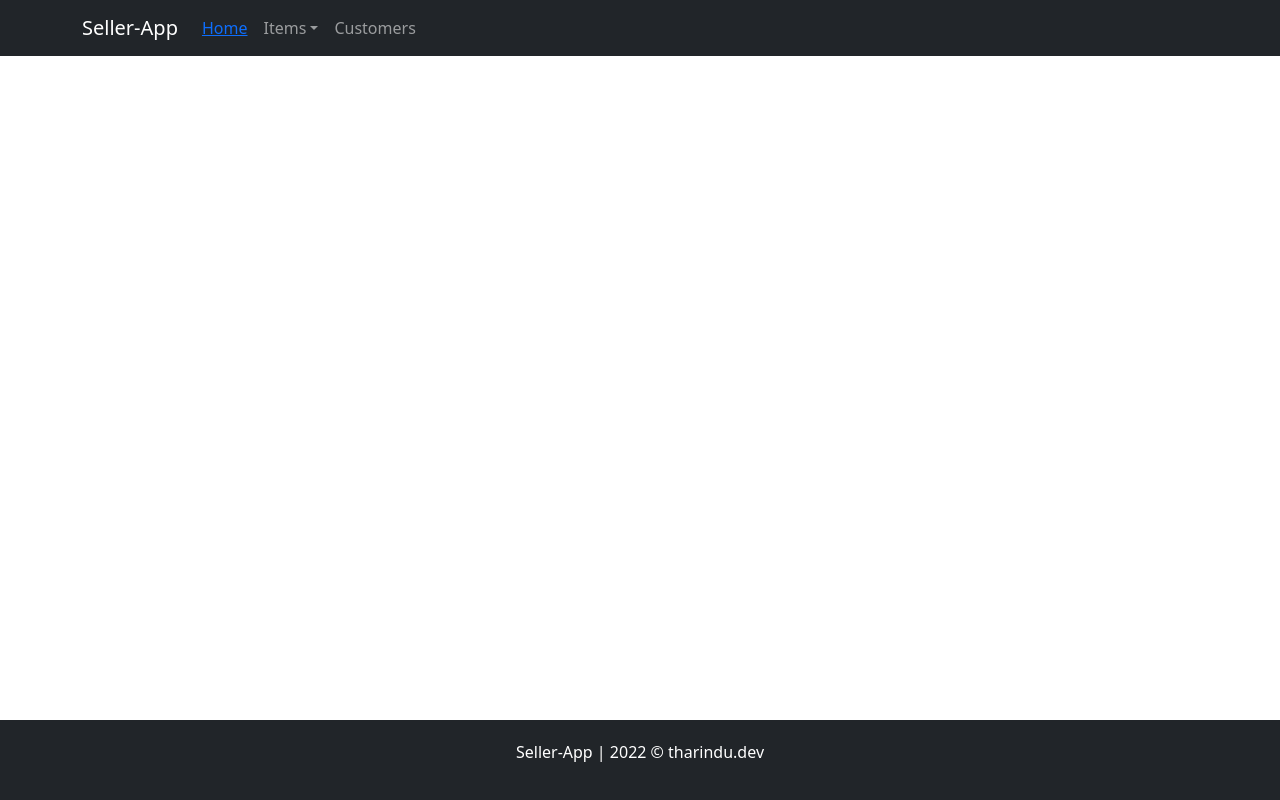
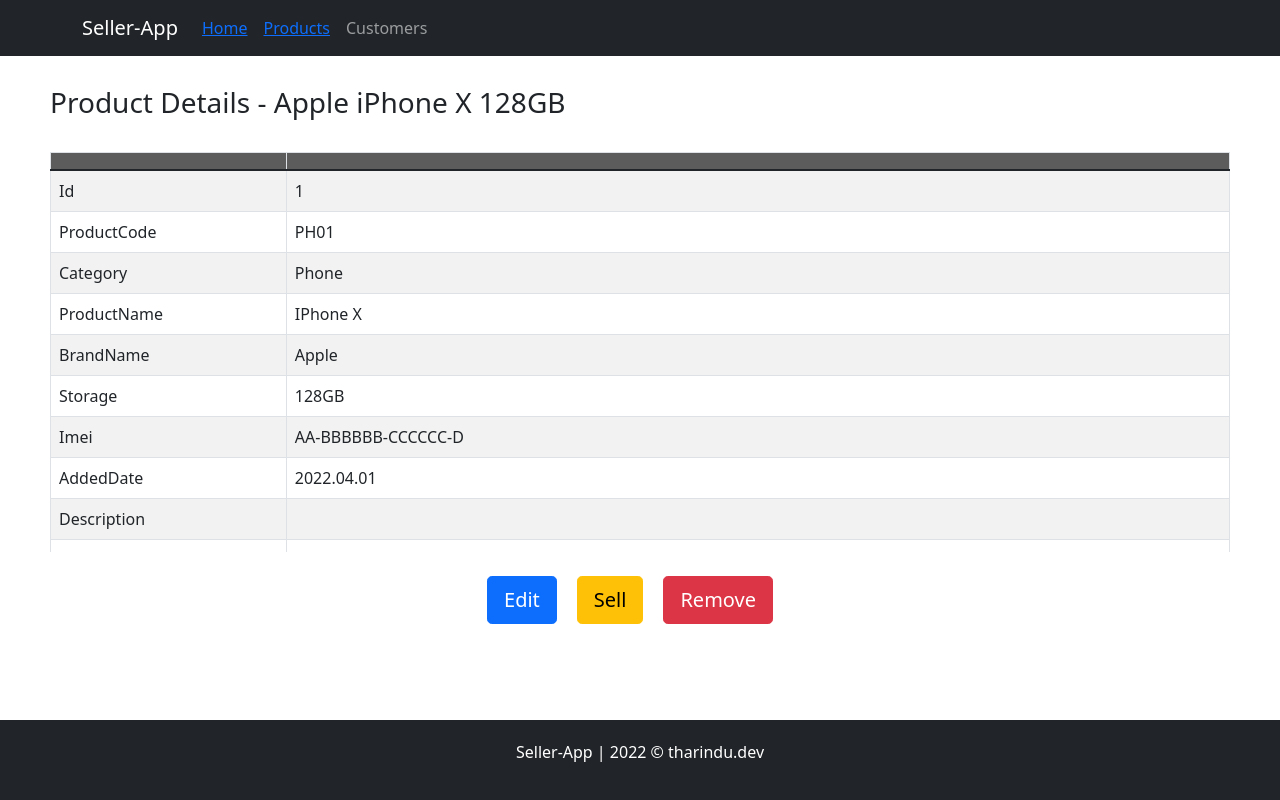
Before and after one commit to truethari/seller-app, a React (Create React App) app: page /products/1 in a window 1280 px wide. Built offline with nearby package versions, Linux system fonts and the light colour scheme.

Commit message:
Item --> Product

```diff
--- a/src/components/addItem.jsx
+++ b/src/components/addProduct.jsx
@@ -1,10 +1,10 @@
 import React, { Component } from "react";
 import { Form, Col, Row } from "react-bootstrap";
 
-import { getCategories, getKeys } from "../services/fakeItems";
+import { getCategories, getKeys } from "../services/fakeProducts";
 import { capitalizeFirstLetter } from "./utils/strings";
 
-class AddItem extends Component {
+class AddProduct extends Component {
   state = {
     selectedCategory: "Select..",
     dataObject: {},
@@ -70,4 +70,4 @@
   }
 }
 
-export default AddItem;
+export default AddProduct;
--- a/src/components/navBar.jsx
+++ b/src/components/navBar.jsx
@@ -1,6 +1,6 @@
 import React, { Component } from "react";
 import { Link } from "react-router-dom";
-import { Navbar, NavDropdown, Nav, Container } from "react-bootstrap";
+import { Navbar, Nav, Container } from "react-bootstrap";
 
 class NavBarC extends Component {
   render() {
@@ -13,16 +13,9 @@
               <Nav.Link>
                 <Link to="/">Home</Link>
               </Nav.Link>
-              <NavDropdown title="Items" id="collasible-nav-dropdown">
-                <NavDropdown.Item>
-                  <Link to="/allitems">All Items</Link>
-                </NavDropdown.Item>
-                <NavDropdown.Divider />
-                <NavDropdown.Item>Add Item</NavDropdown.Item>
-                <NavDropdown.Item>Sell Item</NavDropdown.Item>
-                <NavDropdown.Divider />
-                <NavDropdown.Item>Remove Item</NavDropdown.Item>
-              </NavDropdown>
+              <Nav.Link>
+                <Link to="/products">Products</Link>
+              </Nav.Link>
               <Nav.Link>Customers</Nav.Link>
             </Nav>
           </Container>
--- a/src/components/itemDetails.jsx
+++ b/src/components/productDetails.jsx
@@ -2,20 +2,20 @@
 import { useParams } from "react-router-dom";
 import { Button } from "react-bootstrap";
 
-import { getItem } from "../services/fakeItems";
-import ItemDescriptionTable from "./tables/itemDescription";
+import { getProduct } from "../services/fakeProducts";
+import ProductDescriptionTable from "./tables/productDescription";
 
 import "../App.css";
 
-const ItemDetails = () => {
+const ProductDetails = () => {
   const { id } = useParams();
-  const item = getItem(parseInt(id));
+  const item = getProduct(parseInt(id));
 
   return (
     <div className="content">
-      <h3>Item Details - {item.name}</h3>
+      <h3>Product Details - {item.name}</h3>
       <br />
-      <ItemDescriptionTable
+      <ProductDescriptionTable
         columns={{
           _a: "20%",
           _b: "80%",
@@ -50,4 +50,4 @@
   );
 };
 
-export default ItemDetails;
+export default ProductDetails;
--- a/src/components/allItems.jsx
+++ b/src/components/products.jsx
@@ -1,26 +1,26 @@
 import React, { Component } from "react";
 import { Button } from "react-bootstrap";
 
-import { getAllItems } from "../services/fakeItems";
-import AddItem from "./addItem";
+import { getAllProducts } from "../services/fakeProducts";
+import AddProduct from "./addProduct";
 import Notification from "./common/notification";
-import AllItemsTableBody from "./tables/allItemsTable";
-import ItemDescriptionTable from "./tables/itemDescription";
+import ProductDescriptionTable from "./tables/productDescription";
+import ProductsTableBody from "./tables/productsTable";
 
-class AllItems extends Component {
+class Products extends Component {
   state = {
-    items: getAllItems(),
+    items: getAllProducts(),
     columns: {
       "#": "3%",
       ID: "5%",
-      "Item Code": "7%",
+      "Product Code": "7%",
       Name: "30%",
       Price: "10%",
       Description: "15%",
       _buttons: "20%",
     },
     sellNotificationOpen: false,
-    selectedItemObject: {},
+    selectedProductObject: {},
     action: "",
     notificationHeading: "",
     notificationDescription: "",
@@ -32,7 +32,7 @@
 
   generateDescription(object) {
     return (
-      <ItemDescriptionTable
+      <ProductDescriptionTable
         columns={{
           _a: "20%",
           _b: "80%",
@@ -44,13 +44,13 @@
 
   handleSellButton = (object) => {
     const notificationHeading =
-      this.state.action + " " + this.state.selectedItemObject.name;
+      this.state.action + " " + this.state.selectedProductObject.name;
     const notificationDescription = this.generateDescription(
-      this.state.selectedItemObject
+      this.state.selectedProductObject
     );
     this.setState({
       sellNotificationOpen: true,
-      selectedItemObject: object,
+      selectedProductObject: object,
       action: "Sell",
       notificationHeading,
       notificationDescription,
@@ -59,13 +59,13 @@
 
   handleRemoveButton = (object) => {
     const notificationHeading =
-      this.state.action + " " + this.state.selectedItemObject.name;
+      this.state.action + " " + this.state.selectedProductObject.name;
     const notificationDescription = this.generateDescription(
-      this.state.selectedItemObject
+      this.state.selectedProductObject
     );
     this.setState({
       sellNotificationOpen: true,
-      selectedItemObject: object,
+      selectedProductObject: object,
       action: "Remove",
       notificationHeading,
       notificationDescription,
@@ -73,8 +73,8 @@
   };
 
   handleAddItemButton = () => {
-    const notificationHeading = "Add an item";
-    const notificationDescription = <AddItem />;
+    const notificationHeading = "Add new product";
+    const notificationDescription = <AddProduct />;
     this.setState({
       sellNotificationOpen: true,
       notificationHeading,
@@ -103,9 +103,9 @@
           size="sm"
           onClick={this.handleAddItemButton}
         >
-          Add Item
+          Add new product
         </Button>
-        <AllItemsTableBody
+        <ProductsTableBody
           columns={columns}
           items={items}
           onSellClick={this.handleSellButton}
@@ -122,4 +122,4 @@
   }
 }
 
-export default AllItems;
+export default Products;
--- a/src/components/tables/itemDescription.jsx
+++ b/src/components/tables/productDescription.jsx
@@ -4,7 +4,7 @@
 import TableHead from "../common/tableHead";
 import { capitalizeFirstLetter } from "./../utils/strings";
 
-const ItemDescriptionTable = (props) => {
+const ProductDescriptionTable = (props) => {
   const { columns, items } = props;
   return (
     <div className="table-container">
@@ -25,4 +25,4 @@
   );
 };
 
-export default ItemDescriptionTable;
+export default ProductDescriptionTable;
--- a/src/components/tables/allItemsTable.jsx
+++ b/src/components/tables/productsTable.jsx
@@ -3,7 +3,7 @@
 import { Table, Button } from "react-bootstrap";
 import TableHead from "../common/tableHead";
 
-const AllItemsTableBody = (props) => {
+const ProductsTableBody = (props) => {
   const { columns, items, onSellClick, onRemoveClick } = props;
   return (
     <div className="table-container">
@@ -28,7 +28,7 @@
                   >
                     Sell
                   </Button>
-                  <Link to={"/allItems/" + item.id}>
+                  <Link to={"/products/" + item.id}>
                     <Button
                       style={{ marginLeft: 0, marginRight: 5 }}
                       variant="primary"
@@ -55,4 +55,4 @@
   );
 };
 
-export default AllItemsTableBody;
+export default ProductsTableBody;
--- a/src/index.js
+++ b/src/index.js
@@ -8,8 +8,8 @@
 import "bootstrap/dist/css/bootstrap.css";
 
 import NavBarC from "./components/navBar";
-import AllItems from "./components/allItems";
-import ItemDetails from "./components/itemDetails";
+import Products from "./components/products";
+import ProductDetails from "./components/productDetails";
 import Footer from "./components/footer";
 
 const container = document.getElementById("root");
@@ -19,8 +19,8 @@
   <BrowserRouter>
     <NavBarC />
     <Routes>
-      <Route path="/allitems/:id" element={<ItemDetails />} />
-      <Route path="/allitems" element={<AllItems />} />
+      <Route path="/products/:id" element={<ProductDetails />} />
+      <Route path="/products" element={<Products />} />
       <Route path="/" element={<App />} />
     </Routes>
     <Footer />
--- a/src/services/fakeItems.js
+++ b/src/services/fakeProducts.js
@@ -1,6 +1,6 @@
 const commonKeys = [
   "id",
-  "itemCode",
+  "productCode",
   "category",
   "productName",
   "brandName",
@@ -22,7 +22,7 @@
 const phones = [
   {
     id: 1,
-    itemCode: "PH01",
+    productCode: "PH01",
     category: "phone",
     productName: "iPhone X",
     brandName: "Apple",
@@ -33,7 +33,7 @@
   },
   {
     id: 2,
-    itemCode: "PH02",
+    productCode: "PH02",
     category: "phone",
     productName: "iPhone 8",
     brandName: "Apple",
@@ -47,7 +47,7 @@
 const laptops = [
   {
     id: 5,
-    itemCode: "LP01",
+    productCode: "LP01",
     category: "laptop",
     productName: "VivoBook 17",
     brandName: "Asus",
@@ -61,7 +61,7 @@
   },
   {
     id: 60,
-    itemCode: "LP02",
+    productCode: "LP02",
     category: "laptop",
     productName: "VivoBook 18",
     brandName: "Asus",
@@ -96,32 +96,32 @@
   return name;
 }
 
-function getAllItems() {
-  const allItemsInInventory = [...phones, ...laptops];
-  let allItems = [];
+function getAllProducts() {
+  const ProductsInInventory = [...phones, ...laptops];
+  let allProducts = [];
 
   var round = 0;
-  for (var item in allItemsInInventory) {
-    var obj = allItemsInInventory[item];
+  for (var item in ProductsInInventory) {
+    var obj = ProductsInInventory[item];
     obj["name"] = getName(obj);
-    obj["price"] = priceList[obj["itemCode"]];
+    obj["price"] = priceList[obj["productCode"]];
 
-    allItems[round] = obj;
+    allProducts[round] = obj;
     round += 1;
   }
-  return allItems;
+  return allProducts;
 }
 
-function getItem(id) {
-  let allItemsInInventory = [...phones, ...laptops];
+function getProduct(id) {
+  let ProductsInInventory = [...phones, ...laptops];
 
-  for (var item in allItemsInInventory) {
-    if (allItemsInInventory[item].id === id) {
-      allItemsInInventory[item]["name"] = getName(allItemsInInventory[item]);
-      allItemsInInventory[item]["price"] =
-        priceList[allItemsInInventory[item]["itemCode"]];
+  for (var item in ProductsInInventory) {
+    if (ProductsInInventory[item].id === id) {
+      ProductsInInventory[item]["name"] = getName(ProductsInInventory[item]);
+      ProductsInInventory[item]["price"] =
+        priceList[ProductsInInventory[item]["productCode"]];
 
-      return allItemsInInventory[item];
+      return ProductsInInventory[item];
     }
   }
   return;
@@ -141,4 +141,4 @@
   return selectedArray.filter((element) => !except.includes(element));
 }
 
-export { getAllItems, getItem, getCategories, getKeys };
+export { getAllProducts, getProduct, getCategories, getKeys };
```
